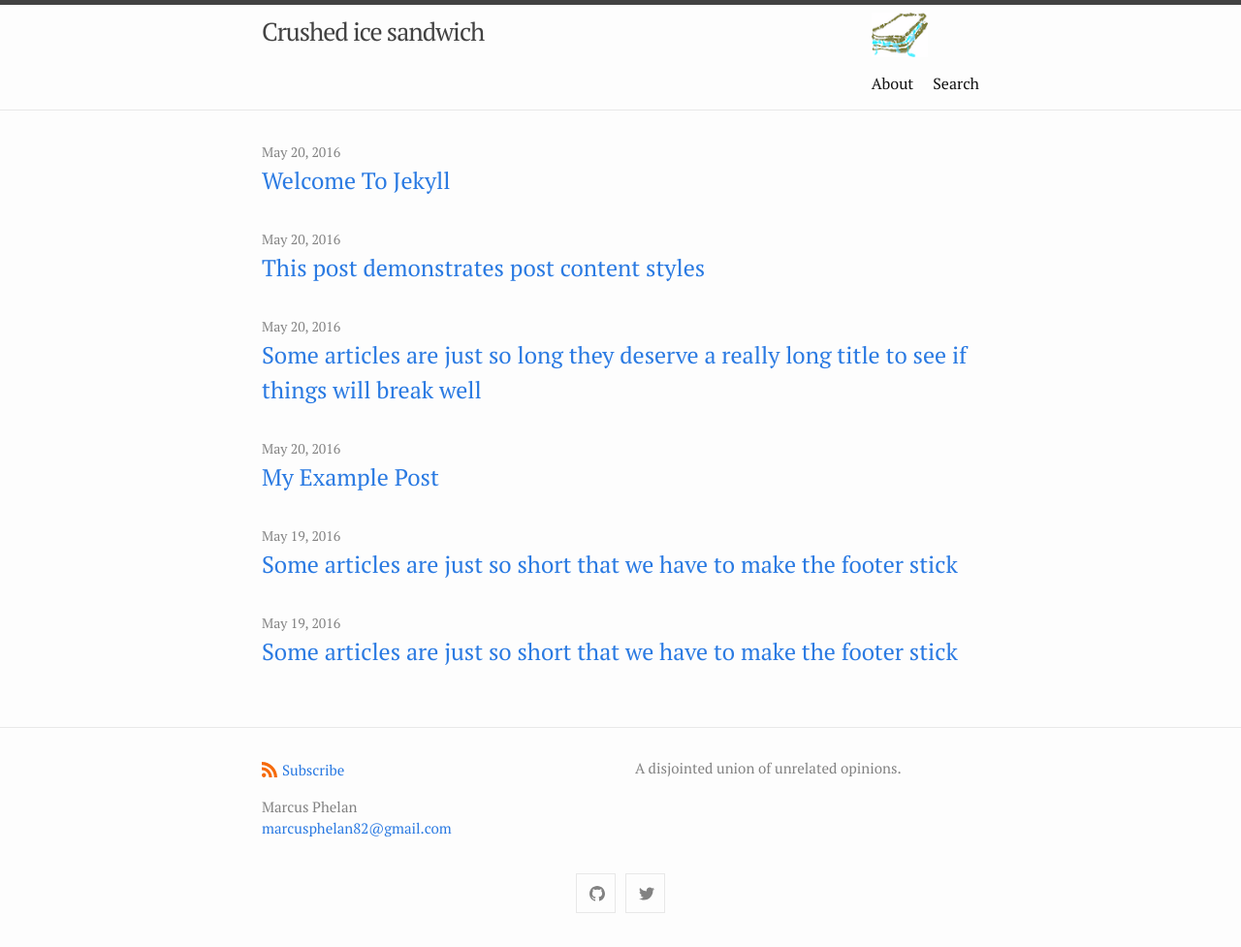
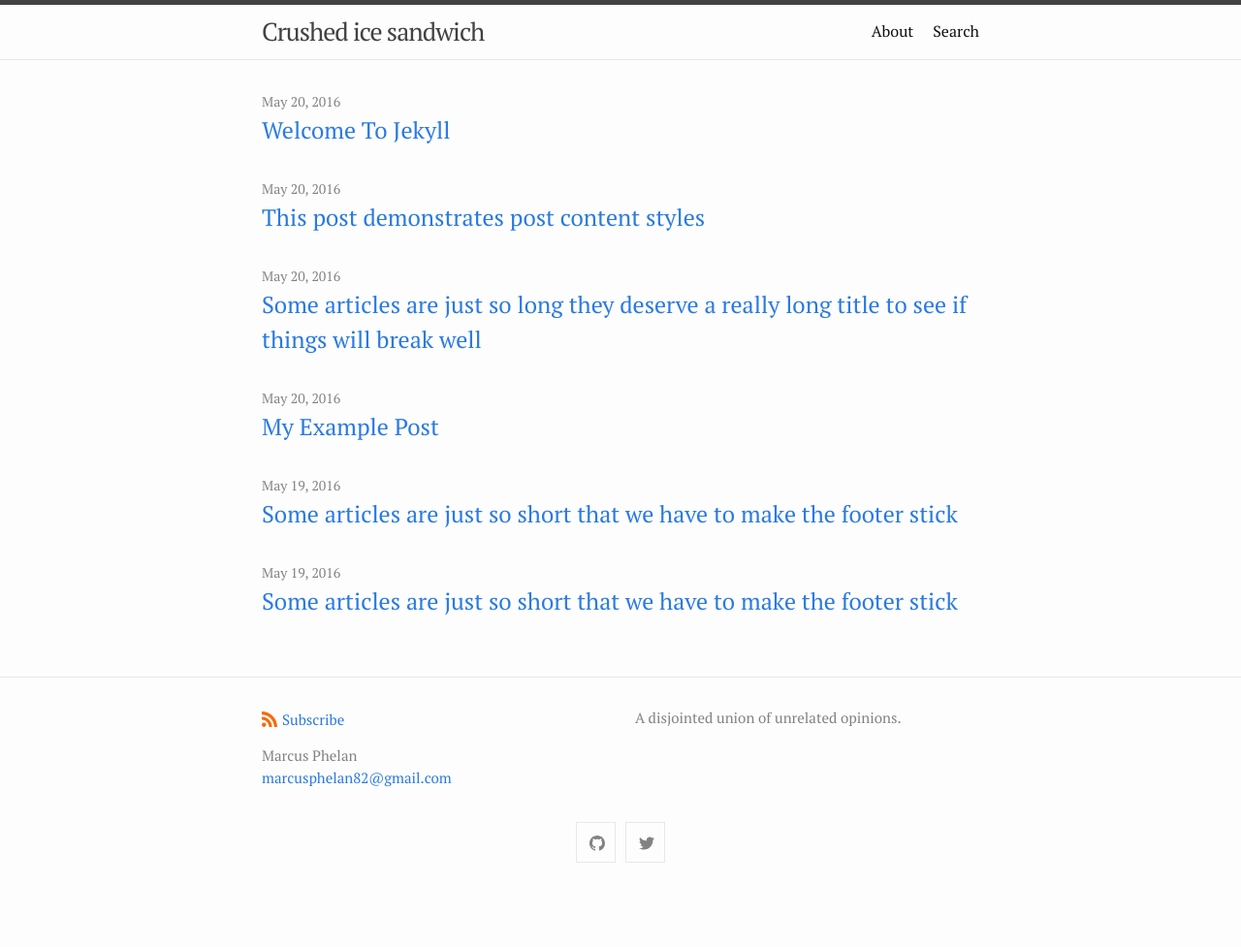
Before and after one commit to marcusphelan/marcusphelan.github.io, a Jekyll site: the page built from index.md, in a window 1280 px wide. Shown: the whole page at 97% size. Built offline with Jekyll 4.4.1, drawn with Linux system fonts in a browser that asks for light colours; after the commit the page ends 925 px from its top, so only the background shows below that.

Commit message:
remove logo

```diff
--- a/_config.yml
+++ b/_config.yml
@@ -1,5 +1,4 @@
 title: Crushed ice sandwich
-logo: logo.png
 author:
   name: Marcus Phelan
   email: marcusphelan82@gmail.com
--- a/_includes/header.html
+++ b/_includes/header.html
@@ -17,14 +17,6 @@
           </span>
         </label>
 
-        <a class="site-title" href="{{ full_base_url }}/">
-             {% if site.logo %}
-               <img src="{{ full_base_url }}/{{ site.logo }}" class="site-logo" width="auto" height="46">
-             {% else %}
-               {{ site.title | escape }}
-             {% endif %}
-           </a>
-
         <div class="trigger">
           {%- for path in page_paths -%}
             {%- assign my_page = site.pages | where: "path", path | first -%}
```
